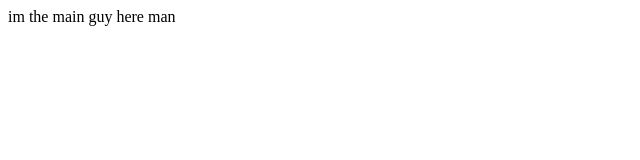
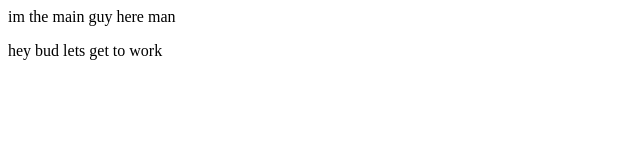
Before and after one commit to jutin0852/learning-git, a plain HTML site: page index.html in a window 1280 px wide. Shown: the whole page, without its empty margins (0-640 px from the left). Drawn offline with Linux system fonts and the light colour scheme.

Commit message:
hey buddy text on html

```diff
--- a/index.html
+++ b/index.html
@@ -7,5 +7,6 @@
 </head>
 <body>
    <p>im the main guy here man</p>
+    <p>hey bud lets get to work</p>
 </body>
 </html>
```
